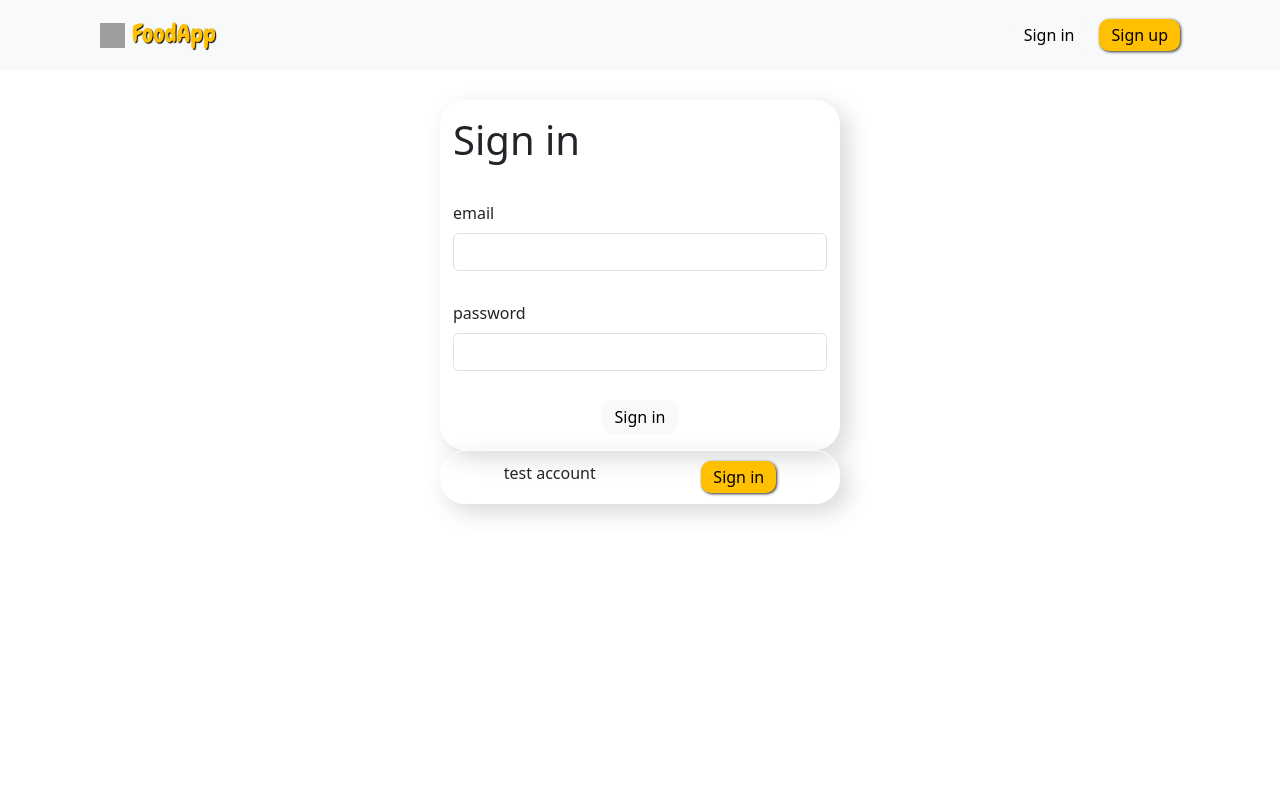
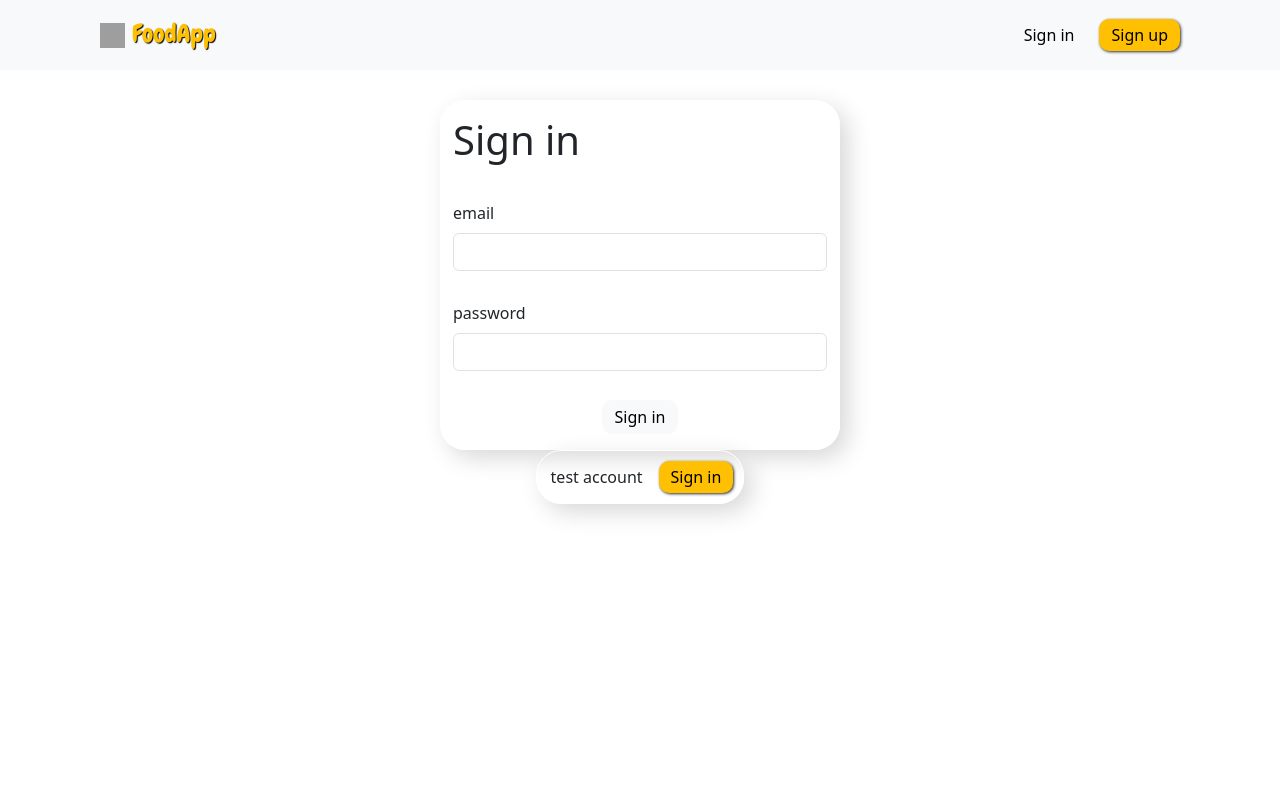
Before and after one commit to m29dev/FoodAppDeploy, an Angular app in the folder client/: page /signin in a window 1280 px wide. Shown: the top 800 px of the page. Built offline with nearby package versions, Linux system fonts and the light colour scheme; grey boxes are pictures that could not be loaded.

Commit message:
signin test display update

```diff
--- a/client/src/app/components/authComponents/signin/signin.component.css
+++ b/client/src/app/components/authComponents/signin/signin.component.css
@@ -20,15 +20,19 @@
 }
 
 .auth-form-test {
-  width: 400px;
   padding: 10px;
   display: flex;
-  justify-content: space-around;
   border: 1px solid rgb(255, 255, 255);
   border-radius: 25px;
   -webkit-box-shadow: 8px 8px 24px 0px rgba(216, 216, 216, 1);
   -moz-box-shadow: 8px 8px 24px 0px rgba(216, 216, 216, 1);
   box-shadow: 8px 8px 24px 0px rgba(216, 216, 216, 1);
+}
+
+.auth-form-test p {
+  padding: 4px;
+  margin: 0px;
+  margin-right: 12px;
 }
 
 .btn-box {
--- a/client/src/app/components/authComponents/signin/signin.component.html
+++ b/client/src/app/components/authComponents/signin/signin.component.html
@@ -21,7 +21,7 @@
 
   <!-- test account auth -->
   <div class="auth-form-test">
-    test account
+    <p>test account</p>
     <!-- btn -->
     <div class="btn-box">
       <button type="submit" class="btn btn-dark btn-second">Sign in</button>
```
